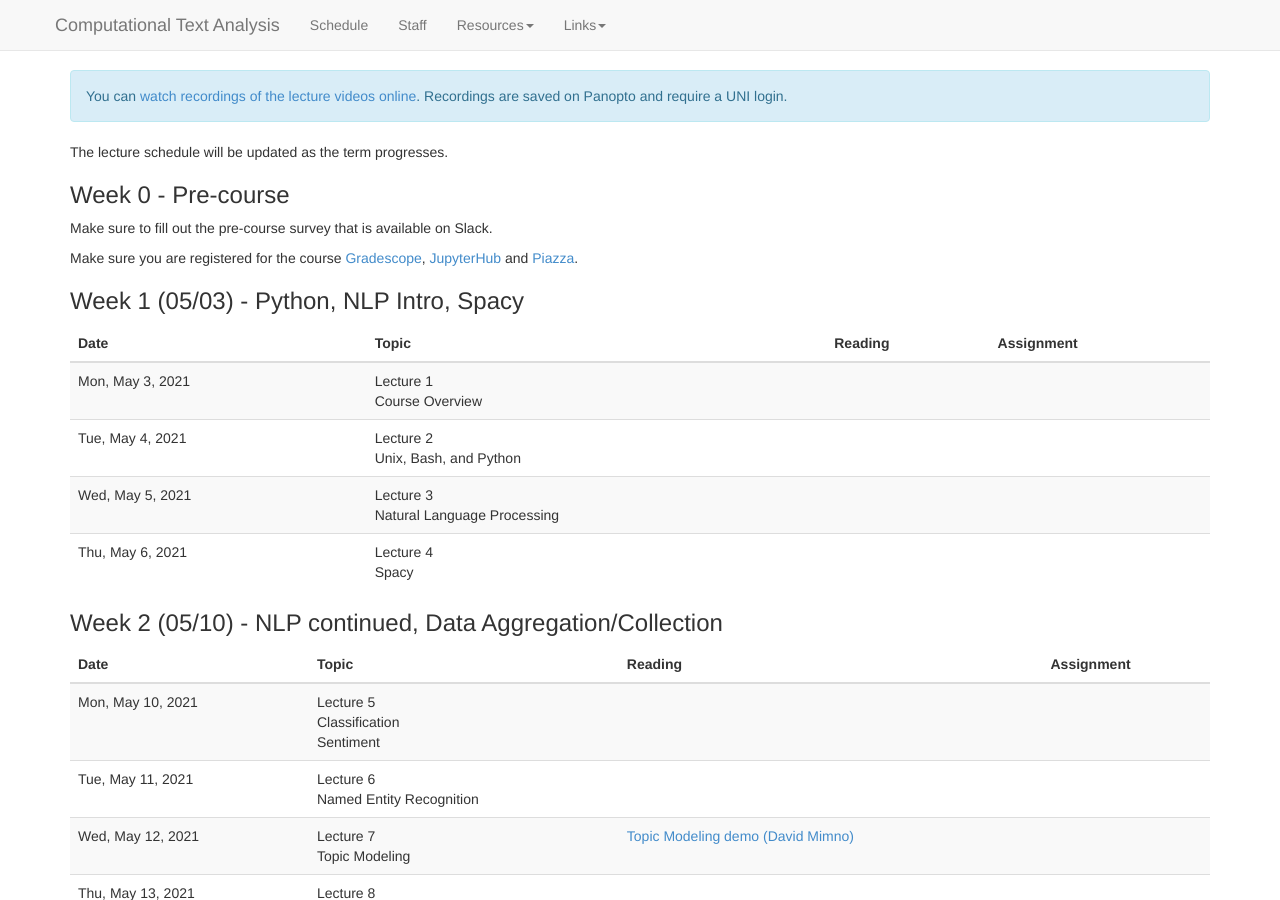
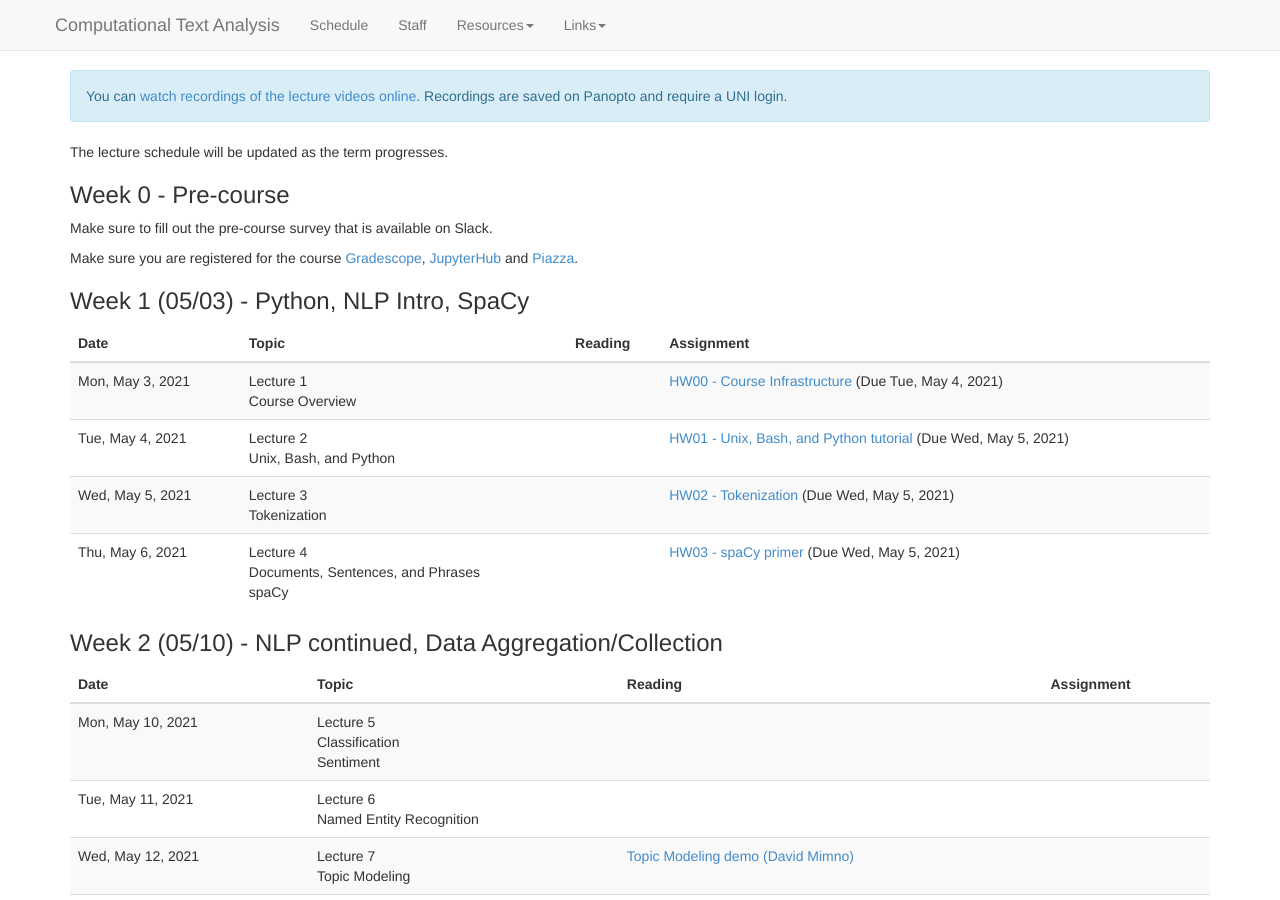
Before and after one commit to BC-COMS-2710/BC-COMS-2710.github.io, a Jekyll site: the page built from schedule.md, in a window 1280 px wide and 900 px high. Built offline with Jekyll 4.4.1, drawn with Linux system fonts in a browser that asks for light colours; nearby versions of some CDN libraries.

Commit message:
week1 assignments, syllabus

```diff
--- a/_data/schedule.yaml
+++ b/_data/schedule.yaml
@@ -1,18 +1,34 @@
 -
-  name: "Week 1 (05/03) - Python, NLP Intro, Spacy"
+  name: "Week 1 (05/03) - Python, NLP Intro, SpaCy"
   lectures:
     -
       date: 2021-05-03
       title: Lecture 1 <br> Course Overview
+      assignments:
+        -
+          deadline: 2021-05-04
+          title: HW00 - Course Infrastructure
     -
       date: 2021-05-04
       title: Lecture 2 <br> Unix, Bash, and Python
+      assignments:
+        -
+          deadline: 2021-05-05
+          title: HW01 - Unix, Bash, and Python tutorial
     -
       date: 2021-05-05
-      title: Lecture 3 <br> Natural Language Processing
+      title: Lecture 3 <br> Tokenization
+      assignments:
+        -
+          deadline: 2021-05-05
+          title: HW02 - Tokenization
     -
       date: 2021-05-06
-      title: Lecture 4 <br> Spacy
+      title: Lecture 4 <br> Documents, Sentences, and Phrases <br> spaCy
+      assignments:
+        -
+          deadline: 2021-05-05
+          title: HW03 - spaCy primer
 -
   name: "Week 2 (05/10) - NLP continued, Data Aggregation/Collection"
   lectures:
```
Also changed, not shown: index.md (+13 -4 lines).
